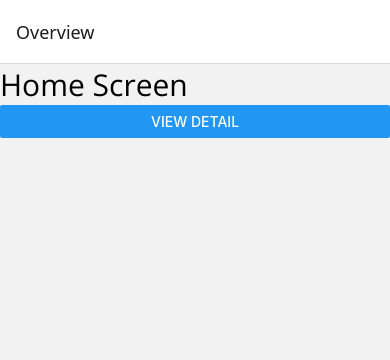
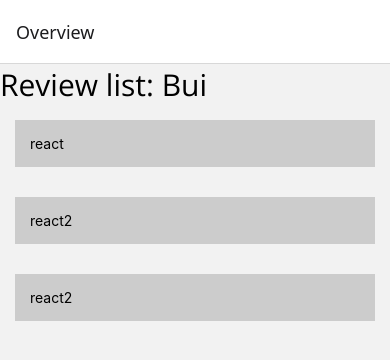
Before and after one commit to BuiQuocKhanh-VKU/learn_reactnative, a React Native app: screen /home in a window 390 px wide. Shown: the top 360 px of the page. Built offline with nearby package versions, Linux system fonts and the light colour scheme.

Commit message:
route to show info

```diff
--- a/App.tsx
+++ b/App.tsx
@@ -27,7 +27,7 @@ export default function App() {
       <NavigationContainer>
          <Stack.Navigator>
             <Stack.Screen name="home" component={HomeScreen} options={{ title: "Overview" }} />
-            <Stack.Screen name="detail" component={DetailScreen} />
+            <Stack.Screen name="detail" component={DetailScreen} options={{title: "Chi tiet"}} />
          </Stack.Navigator>
       </NavigationContainer>
    );
--- a/components/review/detail.tsx
+++ b/components/review/detail.tsx
@@ -1,20 +1,28 @@
 import { OPENSAN_REGULAR } from "@/utils/const";
+import { NavigationProp, ParamListBase, RouteProp, useNavigation, useRoute } from "@react-navigation/native";
 import { Button, StyleSheet, Text, View } from "react-native";
-import { NavigationProp, ParamListBase, useNavigation } from "@react-navigation/native";
 
 const styles = StyleSheet.create({
-    detail: {
-        fontSize: 30,
-        fontFamily: OPENSAN_REGULAR,
-    }
+   detail: {
+      fontSize: 30,
+      fontFamily: OPENSAN_REGULAR,
+   },
+   reviewText: {
+      fontSize: 25,
+      fontFamily: OPENSAN_REGULAR,
+      padding: 15,
+   },
 });
 const DetailScreen = () => {
+   const navigation: NavigationProp<ParamListBase> = useNavigation();
+   const route: RouteProp<RootStackParamList, "detail"> = useRoute();
 
-   const navigation: NavigationProp<ParamListBase> = useNavigation()
    return (
       <View>
-         <Text style={styles.detail}>Detail Screen</Text>
-         <Button title="Go home" onPress={() => navigation.navigate("home")}/>
+         <Text style= {styles.reviewText}>Id: {route.params?.id}</Text>
+         <Text style= {styles.reviewText}>Title: {route.params?.title}</Text>
+         <Text style= {styles.reviewText}>Start: {route.params?.star}</Text>
+         <Button title="Go home" onPress={() => navigation.navigate("home")} />
       </View>
    );
 };
--- a/components/review/home.tsx
+++ b/components/review/home.tsx
@@ -1,22 +1,53 @@
 import { OPENSAN_REGULAR } from "@/utils/const";
 import { NavigationProp, ParamListBase, useNavigation } from "@react-navigation/native";
-import { Button, StyleSheet, Text, View } from "react-native";
+import { useState } from "react";
+import { FlatList, StyleSheet, Text, TouchableOpacity, View } from "react-native";
 
+interface Ireview {
+   id: number;
+   title: string;
+   star: number;
+}
 
 const styles = StyleSheet.create({
    home: {
       fontSize: 30,
       fontFamily: OPENSAN_REGULAR,
    },
+   reviewItem: {
+      padding: 15,
+      backgroundColor: "#ccc",
+      margin: 15,
+   },
 });
 
-const HomeScreen = () => {
- const navigation: NavigationProp<ParamListBase> = useNavigation()
+const HomeScreen = (props: any) => {
+   const navigation: NavigationProp<ParamListBase> = useNavigation();
+   const [khanh, setKhanh] = useState({ name: "Bui", age: 18 });
+   const [reviews, setReview] = useState<Ireview[]>([
+      { id: 1, title: "react", star: 5 },
+      { id: 2, title: "react2", star: 5 },
+      { id: 3, title: "react2", star: 5 },
+   ]);
 
    return (
       <View>
-         <Text style={styles.home}>Home Screen</Text>
-         <Button title="View detail" onPress={() => navigation.navigate("detail")} />
+         <Text style={styles.home}>Review list: {khanh.name}</Text>
+         <View>
+            <FlatList
+               data={reviews}
+               keyExtractor={(item) => item.id + ""}
+               renderItem={({ item }) => {
+                  return (
+                     <TouchableOpacity onPress={() => navigation.navigate("detail", item)}>
+                        <View style={styles.reviewItem}>
+                           <Text>{item.title}</Text>
+                        </View>
+                     </TouchableOpacity>
+                  );
+               }}
+            />
+         </View>
       </View>
    );
 };
--- a/types/route.d.ts
+++ b/types/route.d.ts
@@ -1,5 +1,5 @@
 type RootStackParamList = {
-  home: undefined;
-  'detail': undefined;
-//  Feed: { sort: 'latest' | 'top' } | undefined;
+   home: undefined;
+   detail: { id: number; title: string; star: number } | undefined;
+   //  Feed: { sort: 'latest' | 'top' } | undefined;
 };
```
